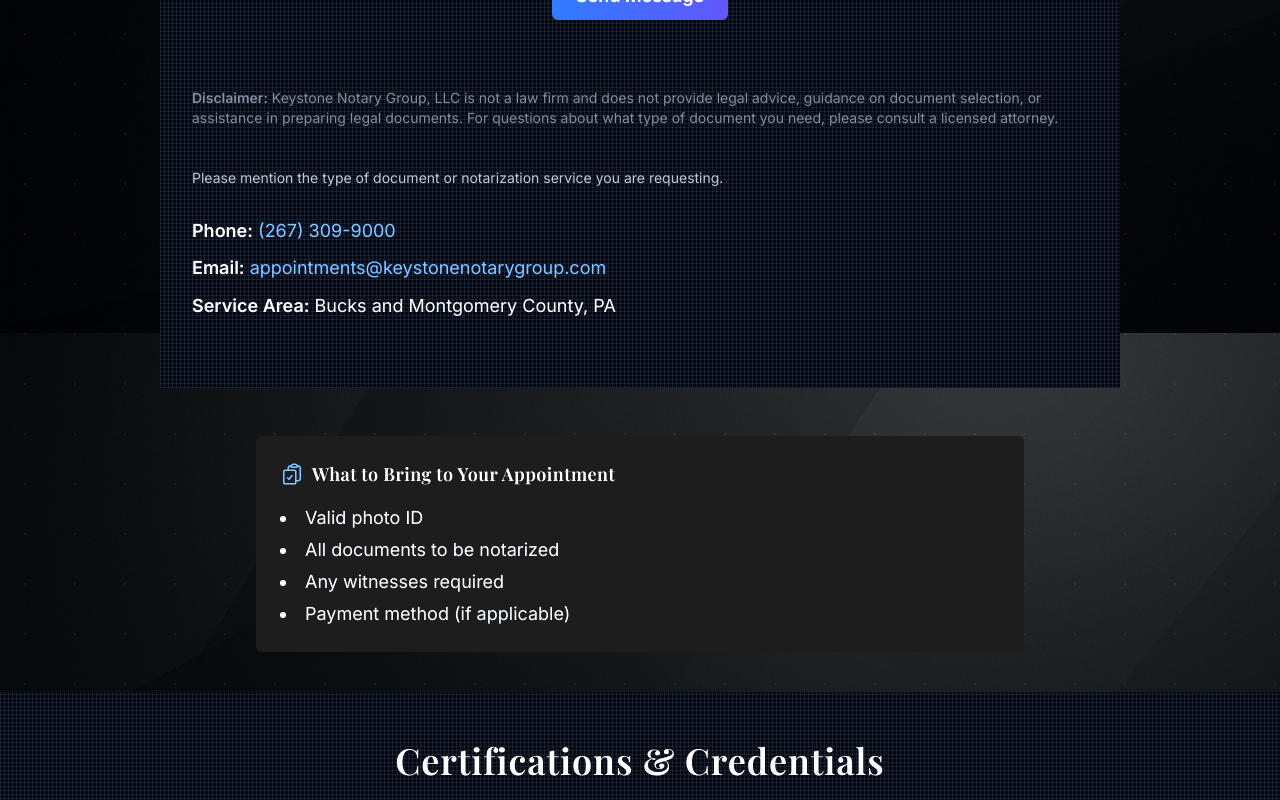
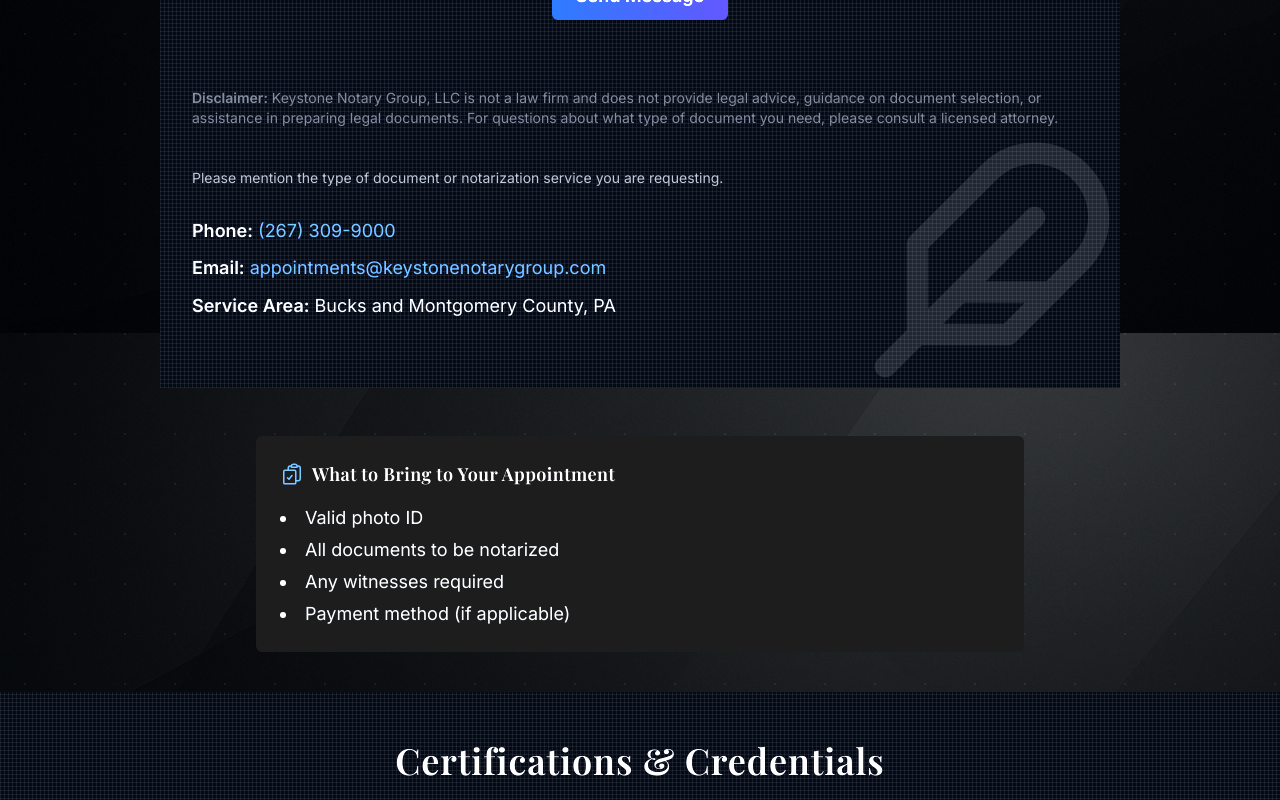
Before and after one commit to BikerViking/keystone-site, a React (Create React App) app: page /contact in a window 1280 px wide. Shown: the part 691-1491 px from the top of the page. Built offline with nearby package versions, Linux system fonts and the light colour scheme.

Commit message:
Add feather watermark to services and contact sections

```diff
--- a/src/pages/contact.jsx
+++ b/src/pages/contact.jsx
@@ -22,7 +22,7 @@ export default function ContactPage() {
         id="contact"
         ref={ref}
         aria-label="Contact"
-        className={`bg-gray-950 paper-texture mx-auto max-w-screen-lg px-4 py-12 lg:py-20 text-gray-200 sm:px-6 lg:px-8 opacity-0 translate-y-6 transition-all duration-700 ease-in-out ${visible ? "opacity-100 translate-y-0" : ""}`}
+        className={`relative overflow-hidden bg-gray-950 paper-texture mx-auto max-w-screen-lg px-4 py-12 lg:py-20 text-gray-200 sm:px-6 lg:px-8 opacity-0 translate-y-6 transition-all duration-700 ease-in-out ${visible ? "opacity-100 translate-y-0" : ""}`}
       >
         <h1 className="mb-2 text-center">
           Contact
@@ -137,6 +137,22 @@ export default function ContactPage() {
             </p>
           ))}
         </div>
+        {/* Decorative feather watermark */}
+        <svg
+          aria-hidden="true"
+          className="pointer-events-none absolute bottom-0 right-0 w-40 md:w-64 opacity-10 -z-10"
+          xmlns="http://www.w3.org/2000/svg"
+          viewBox="0 0 24 24"
+          fill="none"
+          stroke="currentColor"
+          strokeWidth="2"
+          strokeLinecap="round"
+          strokeLinejoin="round"
+        >
+          <path d="M20.24 12.24a6 6 0 0 0-8.49-8.49L5 10.5V19h8.5z" />
+          <line x1="16" y1="8" x2="2" y2="22" />
+          <line x1="17.5" y1="15" x2="9" y2="15" />
+        </svg>
       </section>
       <section
         ref={bringRef}
--- a/src/pages/services.jsx
+++ b/src/pages/services.jsx
@@ -9,7 +9,7 @@ export default function ServicesPage() {
       <section
         aria-label="Services"
         ref={ref}
-        className={`bg-black mx-auto max-w-screen-lg px-4 py-12 lg:py-20 text-gray-200 sm:px-6 lg:px-8 opacity-0 translate-y-6 transition-all duration-700 ease-in-out ${visible ? "opacity-100 translate-y-0" : ""}`}
+        className={`relative overflow-hidden bg-black mx-auto max-w-screen-lg px-4 py-12 lg:py-20 text-gray-200 sm:px-6 lg:px-8 opacity-0 translate-y-6 transition-all duration-700 ease-in-out ${visible ? "opacity-100 translate-y-0" : ""}`}
       >
         <h1 className="mb-2 text-center">
           Our Services
@@ -54,6 +54,22 @@ export default function ServicesPage() {
           Financial Institutions &bull; Health & Senior Care Providers &bull; Individuals with
           urgent or specialized needs
         </p>
+        {/* Decorative feather watermark */}
+        <svg
+          aria-hidden="true"
+          className="pointer-events-none absolute bottom-0 right-0 w-40 md:w-64 opacity-10 -z-10"
+          xmlns="http://www.w3.org/2000/svg"
+          viewBox="0 0 24 24"
+          fill="none"
+          stroke="currentColor"
+          strokeWidth="2"
+          strokeLinecap="round"
+          strokeLinejoin="round"
+        >
+          <path d="M20.24 12.24a6 6 0 0 0-8.49-8.49L5 10.5V19h8.5z" />
+          <line x1="16" y1="8" x2="2" y2="22" />
+          <line x1="17.5" y1="15" x2="9" y2="15" />
+        </svg>
       </section>
     </LayoutWrapper>
   );
```
